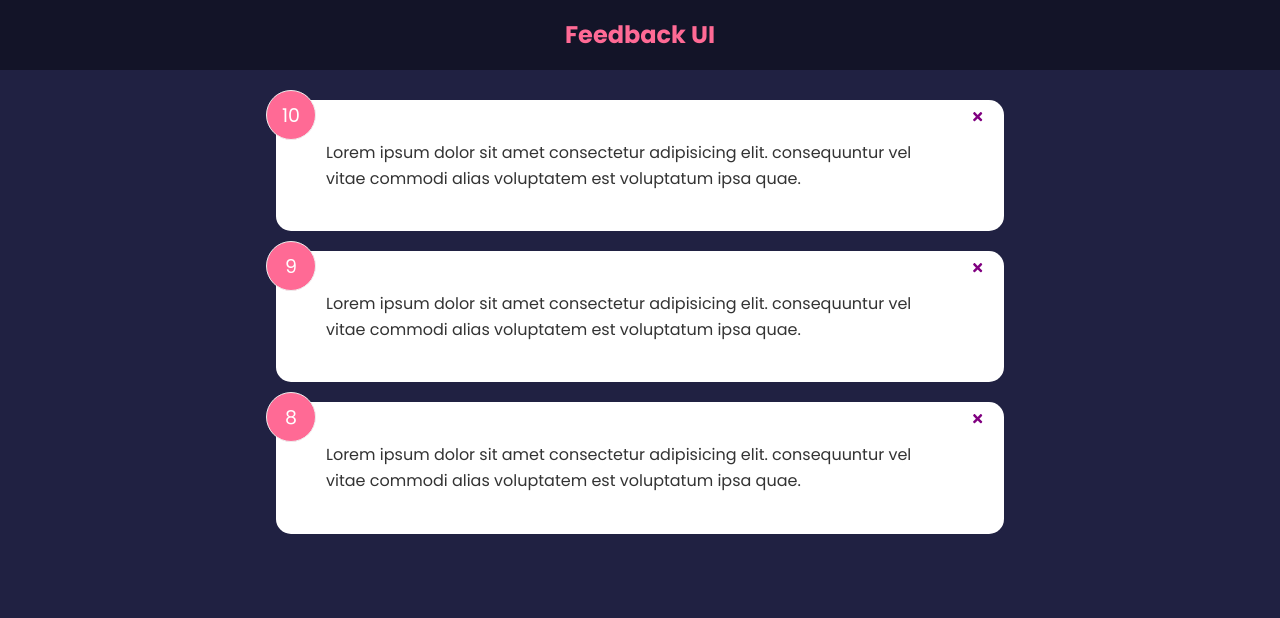
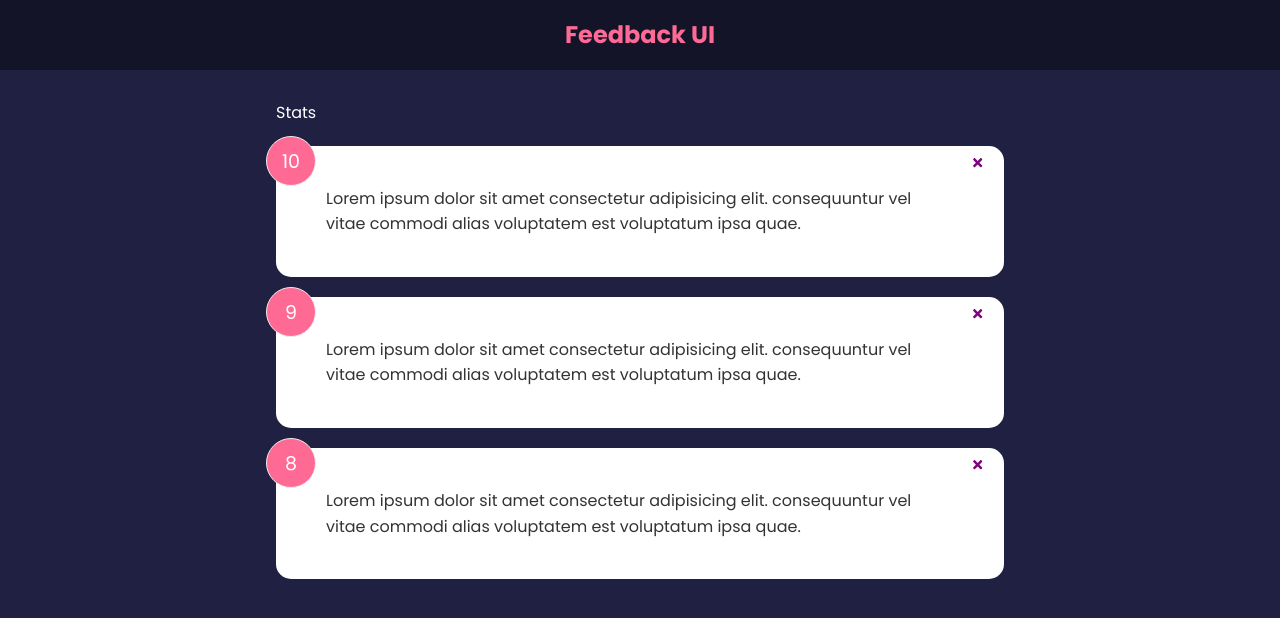
Before and after one commit to ctran0105/feedback-app, a React (Create React App) app: page / in a window 1280 px wide. Shown: the top 618 px of the page. Built offline with nearby package versions, Linux system fonts and the light colour scheme.

Commit message:
Create FeedbackStats component and add to App.js

```diff
--- a/src/App.js
+++ b/src/App.js
@@ -2,6 +2,7 @@
 import Header from "./components/Header";
 import FeedbackList from "./components/FeedbackList";
 import FeedbackData from "./data/FeedbackData";
+import FeedbackStats from "./components/FeedbackStats";
 import { useState } from "react";
 
 function App() {
@@ -17,6 +18,7 @@ function App() {
     <>
       <Header />
       <div className="container">
+        <FeedbackStats feedback={feedback}/>
         <FeedbackList feedback={feedback} handleDelete={deleteFeedback} />
       </div>
     </>
--- /dev/null
+++ b/src/components/FeedbackStats.jsx
@@ -0,0 +1,9 @@
+function FeedbackStats() {
+  return (
+    <div>
+      Stats
+    </div>
+  )
+}
+
+export default FeedbackStats
```
